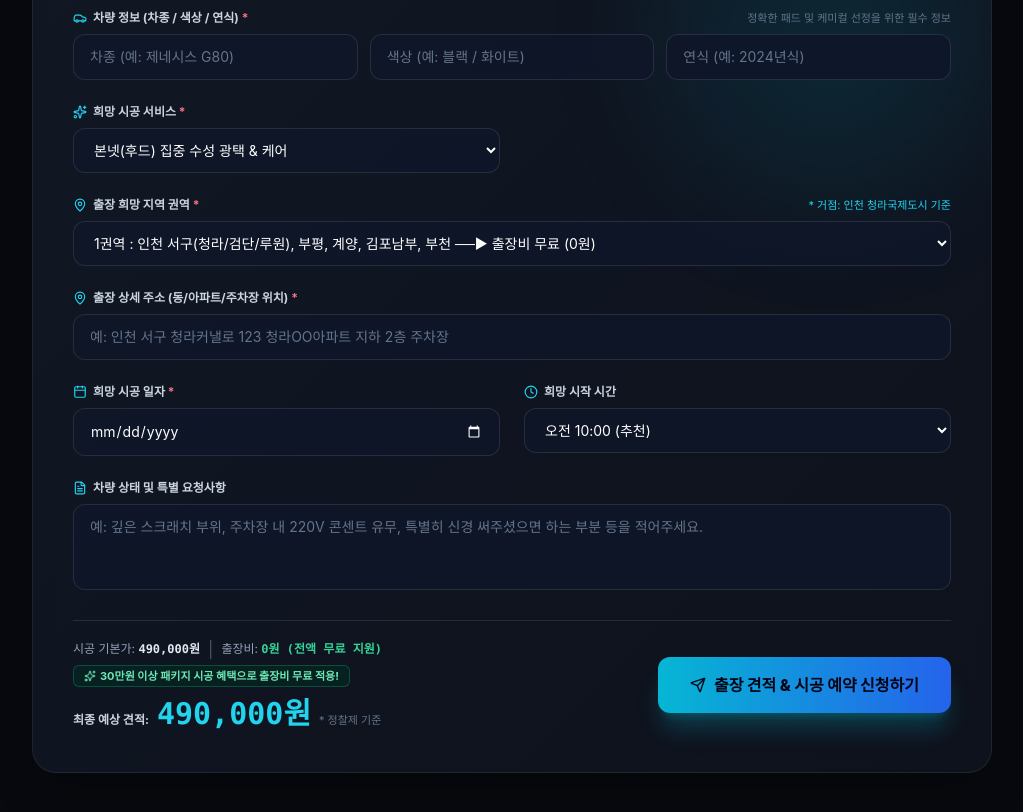
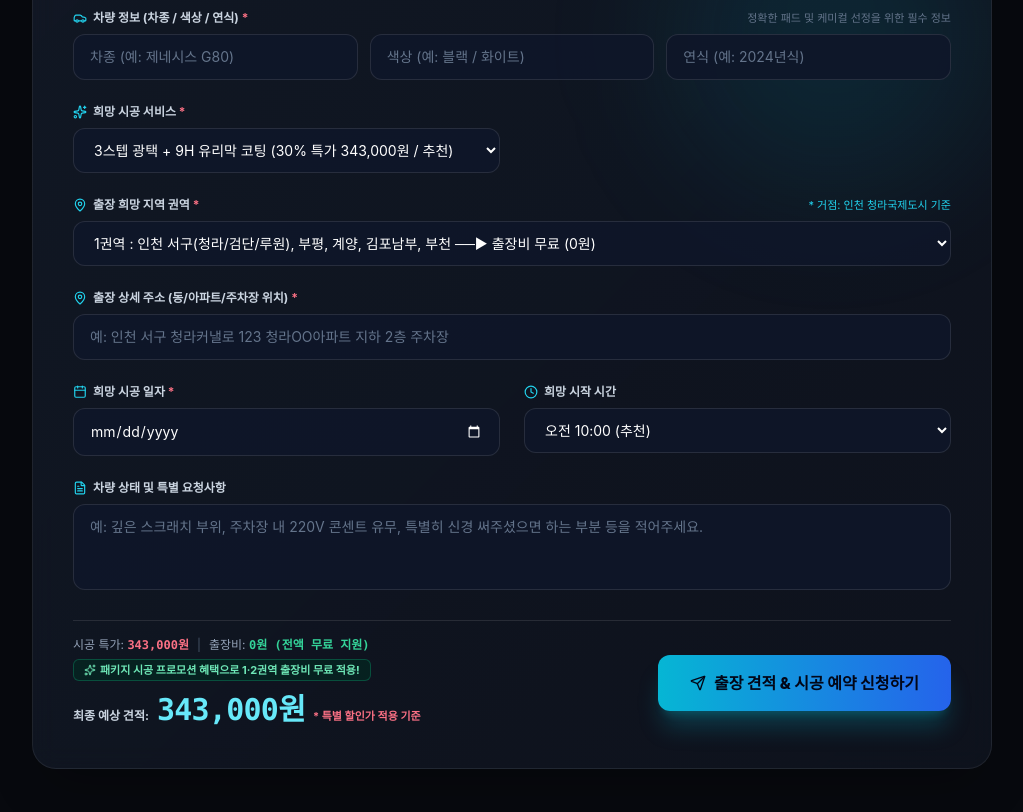
Before and after one commit to ankijung88-cloud/lumenDetail, a React (Vite) app: page / in a window 1280 px wide. Shown: the part 7060-7872 px from the top of the page, without its empty margins (128-1151 px from the left). Built offline with nearby package versions, Linux system fonts and the light colour scheme; a web font is replaced by a local one.

Commit message:
fix: sync booking form pricing and summary calculation with latest 30% and 50% discount updates

```diff
--- a/src/components/BookingForm.jsx
+++ b/src/components/BookingForm.jsx
@@ -21,14 +21,14 @@ export const BookingForm = ({ preselectedService, preselectedPrice }) => {
     carModel: '',
     carColor: '',
     carYear: '',
-    serviceName: preselectedService || '3스텝 광택 + 9H 세라믹 코팅',
+    serviceName: preselectedService || '3스텝 광택 + 9H 유리막 코팅',
     travelZone: 'zone1',
     location: '',
     preferredDate: '',
     preferredTime: '10:00',
     notes: '',
-    basePrice: preselectedPrice || 490000,
-    estimatedPrice: preselectedPrice || 490000
+    basePrice: preselectedPrice || 343000,
+    estimatedPrice: preselectedPrice || 343000
   });
 
   const [isSubmitting, setIsSubmitting] = useState(false);
@@ -36,23 +36,24 @@ export const BookingForm = ({ preselectedService, preselectedPrice }) => {
 
   // Recalculate price when base price or zone changes
   useEffect(() => {
-    let base = preselectedPrice || 490000;
+    let base = preselectedPrice || 343000;
     if (preselectedService) {
-      if (preselectedService.includes('본넷')) base = 100000;
-      else if (preselectedService.includes('도어')) base = 70000;
-      else if (preselectedService.includes('범퍼')) base = 90000;
-      else if (preselectedService.includes('휀다')) base = 60000;
-      else if (preselectedService.includes('트렁크')) base = 80000;
-      else if (preselectedService.includes('맞춤 패널')) base = 150000;
-      else if (preselectedService.includes('세미광택')) base = 270000;
-      else if (preselectedService.includes('베이직')) base = 300000;
-      else if (preselectedService.includes('VIP')) base = 750000;
-      else if (preselectedService.includes('유막')) base = 80000;
+      if (preselectedService.includes('본넷')) base = 40000;
+      else if (preselectedService.includes('도어')) base = 25000;
+      else if (preselectedService.includes('범퍼')) base = 35000;
+      else if (preselectedService.includes('휀다')) base = 25000;
+      else if (preselectedService.includes('트렁크')) base = 35000;
+      else if (preselectedService.includes('맞춤 패널')) base = 75000;
+      else if (preselectedService.includes('세미광택')) base = 189000;
+      else if (preselectedService.includes('베이직')) base = 210000;
+      else if (preselectedService.includes('VIP')) base = 525000;
+      else if (preselectedService.includes('유막')) base = 30000;
+      else if (preselectedService.includes('3스텝')) base = 343000;
     }
 
     setFormData(prev => {
       const zone = ZONE_FEES[prev.travelZone] || ZONE_FEES.zone1;
-      const isFreeTravel = base >= 300000 || zone.fee === 0;
+      const isFreeTravel = base >= 200000 || zone.fee === 0;
       const travelFee = isFreeTravel ? 0 : zone.fee;
       return {
         ...prev,
@@ -68,7 +69,7 @@ export const BookingForm = ({ preselectedService, preselectedPrice }) => {
     if (name === 'travelZone') {
       const zone = ZONE_FEES[value] || ZONE_FEES.zone1;
       setFormData(prev => {
-        const isFreeTravel = prev.basePrice >= 300000 || zone.fee === 0;
+        const isFreeTravel = prev.basePrice >= 200000 || zone.fee === 0;
         const travelFee = isFreeTravel ? 0 : zone.fee;
         return {
           ...prev,
@@ -83,21 +84,22 @@ export const BookingForm = ({ preselectedService, preselectedPrice }) => {
 
   const handleServiceChange = (e) => {
     const val = e.target.value;
-    let base = 490000;
-    if (val.includes('본넷')) base = 100000;
-    else if (val.includes('도어')) base = 70000;
-    else if (val.includes('범퍼')) base = 90000;
-    else if (val.includes('휀다')) base = 60000;
-    else if (val.includes('트렁크')) base = 80000;
-    else if (val.includes('맞춤 패널')) base = 150000;
-    else if (val.includes('세미광택')) base = 270000;
-    else if (val.includes('베이직')) base = 300000;
-    else if (val.includes('VIP')) base = 750000;
-    else if (val.includes('유막')) base = 80000;
+    let base = 343000;
+    if (val.includes('본넷')) base = 40000;
+    else if (val.includes('도어')) base = 25000;
+    else if (val.includes('범퍼')) base = 35000;
+    else if (val.includes('휀다')) base = 25000;
+    else if (val.includes('트렁크')) base = 35000;
+    else if (val.includes('맞춤 패널')) base = 75000;
+    else if (val.includes('세미광택')) base = 189000;
+    else if (val.includes('베이직')) base = 210000;
+    else if (val.includes('VIP')) base = 525000;
+    else if (val.includes('유막')) base = 30000;
+    else if (val.includes('3스텝')) base = 343000;
 
     setFormData(prev => {
       const zone = ZONE_FEES[prev.travelZone] || ZONE_FEES.zone1;
-      const isFreeTravel = base >= 300000 || zone.fee === 0;
+      const isFreeTravel = base >= 200000 || zone.fee === 0;
       const travelFee = isFreeTravel ? 0 : zone.fee;
       return {
         ...prev,
@@ -316,21 +318,21 @@ export const BookingForm = ({ preselectedService, preselectedPrice }) => {
                   onChange={handleServiceChange}
                   className="w-full px-4 py-3 rounded-xl bg-slate-900/90 border border-white/10 text-white focus:outline-none focus:border-cyan-400 text-sm"
                 >
-                  <optgroup label="[부위별 부분케어 맞춤 시공]">
-                    <option value="본넷(후드) 집중 수성 광택 & 케어">본넷(후드) 집중 수성 광택 & 케어</option>
-                    <option value="도어(문짝) 흠집 & 스월마크 케어">도어(문짝) 흠집 & 스월마크 케어</option>
-                    <option value="앞·뒤 범퍼 & 코너 쓸림 집중 광택">앞·뒤 범퍼 & 코너 쓸림 집중 광택</option>
-                    <option value="앞·뒤 휀다 & 필러 집중 케어">앞·뒤 휀다 & 필러 집중 케어</option>
-                    <option value="트렁크 & 루프(천장) 오염 케어">트렁크 & 루프(천장) 오염 케어</option>
-                    <option value="원하는 부위만 쏙! 맞춤 패널 선택 케어">원하는 부위만 쏙! 맞춤 패널 선택 케어</option>
+                  <optgroup label="[전체 차량 패키지 (🔥 30% 특별 할인 적용가)]">
+                    <option value="3스텝 광택 + 9H 유리막 코팅">3스텝 광택 + 9H 유리막 코팅 (30% 특가 343,000원 / 추천)</option>
+                    <option value="2스텝 세미광택 (도장보호 & 광택 케어)">2스텝 세미광택 (30% 특가 189,000원 / 컷팅 최소화)</option>
+                    <option value="베이직 수성 광택">베이직 수성 광택 (30% 특가 210,000원)</option>
+                    <option value="VIP 올인원 풀케어 패키지">VIP 올인원 풀케어 패키지 (30% 특가 525,000원 / 외장+유리막+발수)</option>
+                    <option value="기타/상담 후 결정">기타 (현장 상담 후 결정)</option>
                   </optgroup>
-                  <optgroup label="[전체 차량 패키지]">
-                    <option value="3스텝 수성 광택 + 9H 세라믹 코팅">3스텝 광택 + 9H 세라믹 코팅 (추천)</option>
-                    <option value="2스텝 세미광택 (도장보호 & 광택 케어)">2스텝 세미광택 (도장보호 & 광택 케어 / 컷팅 최소화)</option>
-                    <option value="베이직 수성 광택">베이직 수성 광택</option>
-                    <option value="VIP 올인원 풀케어 패키지">VIP 올인원 풀케어 패키지 (내/외장 토탈)</option>
-                    <option value="전체 유리 유막제거 + 초발수 코팅">전체 유리 유막제거 + 초발수 코팅</option>
-                    <option value="기타/상담 후 결정">기타 (현장 상담 후 결정)</option>
+                  <optgroup label="[부위별 부분케어 맞춤 시공 (🔥 50% 반값 특가 적용가)]">
+                    <option value="본넷(후드) 집중 수성 광택 & 케어">본넷(후드) 집중 수성 광택 (50% 특가 40,000원)</option>
+                    <option value="도어(문짝) 흠집 & 스월마크 케어">도어(문짝 1판) 흠집 케어 (50% 특가 25,000원)</option>
+                    <option value="앞·뒤 범퍼 & 코너 쓸림 집중 광택">앞·뒤 범퍼 코너 쓸림 광택 (50% 특가 35,000원)</option>
+                    <option value="앞·뒤 휀다 & 필러 집중 케어">앞·뒤 휀다 및 필러 케어 (50% 특가 25,000원)</option>
+                    <option value="트렁크 & 루프(천장) 오염 케어">트렁크 / 루프 상판 케어 (50% 특가 35,000원)</option>
+                    <option value="전면 유리 유막제거 + 초발수 코팅">전면 유리 유막제거 + 초발수 코팅 (50% 특가 30,000원)</option>
+                    <option value="원하는 부위만 쏙! 맞춤 패널 선택 케어">원하는 부위만 쏙! 맞춤 패널 (50% 특가 75,000원~)</option>
                   </optgroup>
                 </select>
               </div>
@@ -441,12 +443,14 @@ export const BookingForm = ({ preselectedService, preselectedPrice }) => {
 
             {/* Estimated Price & Submit Button */}
             <div className="pt-4 border-t border-white/10 flex flex-col lg:flex-row lg:items-center justify-between gap-4">
-              <div className="space-y-1">
-                <div className="flex items-center gap-2 flex-wrap">
-                  <span className="text-xs text-slate-400">시공 기본가: <strong className="text-slate-200 font-mono">{(formData.basePrice).toLocaleString()}원</strong></span>
+              <div className="space-y-1.5">
+                <div className="flex items-center gap-2 flex-wrap text-xs">
+                  <span className="text-slate-400">
+                    시공 특가: <strong className="text-rose-400 font-mono font-bold">{(formData.basePrice).toLocaleString()}원</strong>
+                  </span>
                   <span className="text-slate-600">|</span>
-                  <span className="text-xs text-slate-400">
-                    출장비: {formData.basePrice >= 300000 ? (
+                  <span className="text-slate-400">
+                    출장비: {formData.basePrice >= 200000 ? (
                       <span className="text-emerald-400 font-bold font-mono">0원 (전액 무료 지원)</span>
                     ) : (
                       <span className="text-cyan-300 font-bold font-mono">{ZONE_FEES[formData.travelZone]?.text}</span>
@@ -454,19 +458,19 @@ export const BookingForm = ({ preselectedService, preselectedPrice }) => {
                   </span>
                 </div>
 
-                {formData.basePrice >= 300000 && (
+                {formData.basePrice >= 200000 && (
                   <div className="inline-flex items-center gap-1 text-[11px] font-bold text-emerald-300 bg-emerald-950/60 border border-emerald-500/30 px-2.5 py-0.5 rounded-md">
                     <Sparkles className="w-3 h-3" />
-                    <span>30만원 이상 패키지 시공 혜택으로 출장비 무료 적용!</span>
+                    <span>패키지 시공 프로모션 혜택으로 1·2권역 출장비 무료 적용!</span>
                   </div>
                 )}
 
                 <div className="flex items-baseline gap-2 pt-1">
-                  <span className="text-xs text-slate-300 font-bold">최종 예상 견적:</span>
-                  <span className="text-2xl sm:text-3xl font-extrabold text-cyan-400 font-mono">
+                  <span className="text-xs font-bold text-slate-300">최종 예상 견적:</span>
+                  <span className="text-2xl sm:text-3xl font-black text-cyan-300 font-mono tracking-tight">
                     {(formData.estimatedPrice).toLocaleString()}원
                   </span>
-                  <span className="text-[11px] text-slate-500">* 정찰제 기준</span>
+                  <span className="text-[11px] text-rose-400 font-bold">* 특별 할인가 적용 기준</span>
                 </div>
               </div>
 
```
